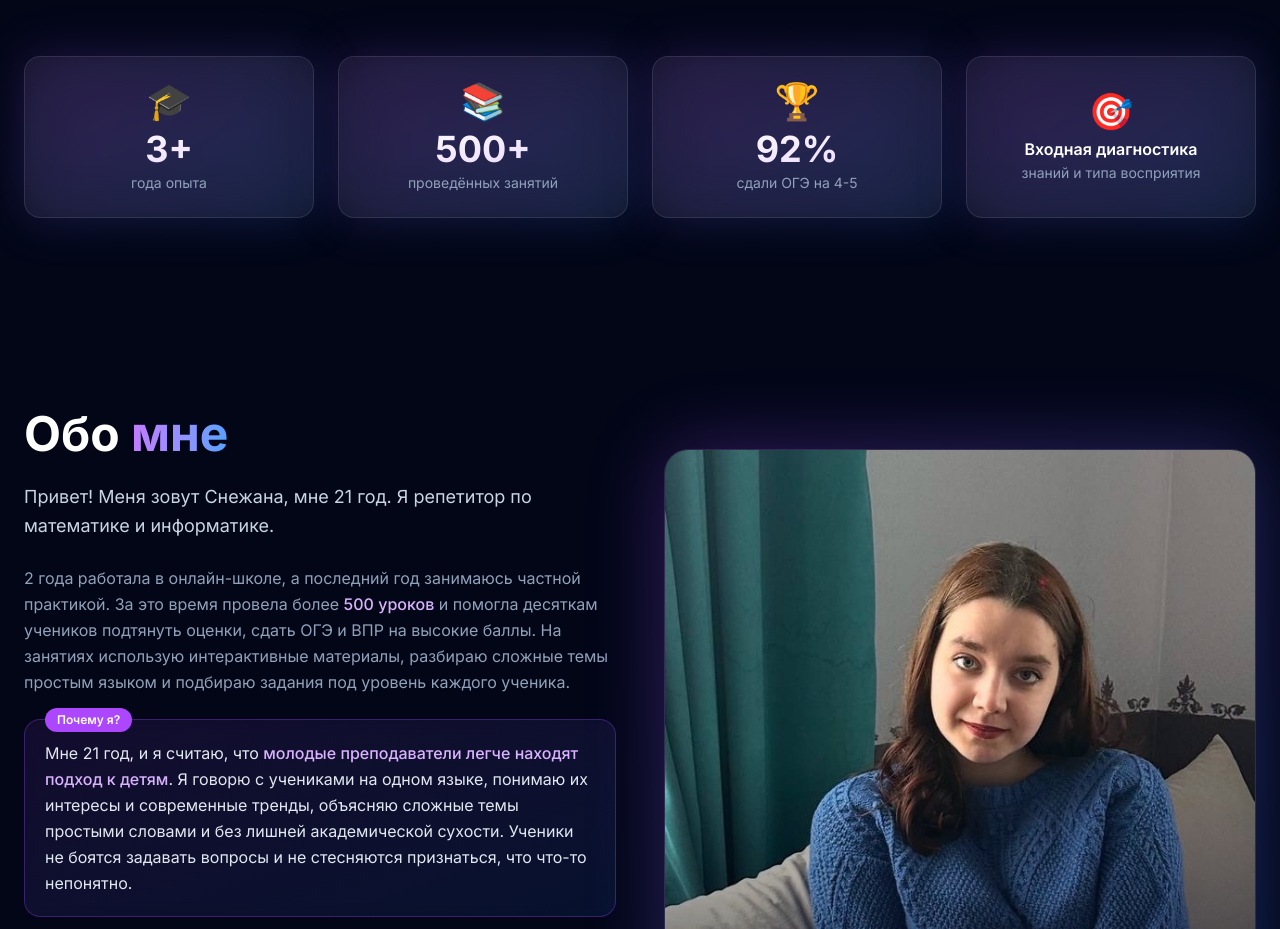
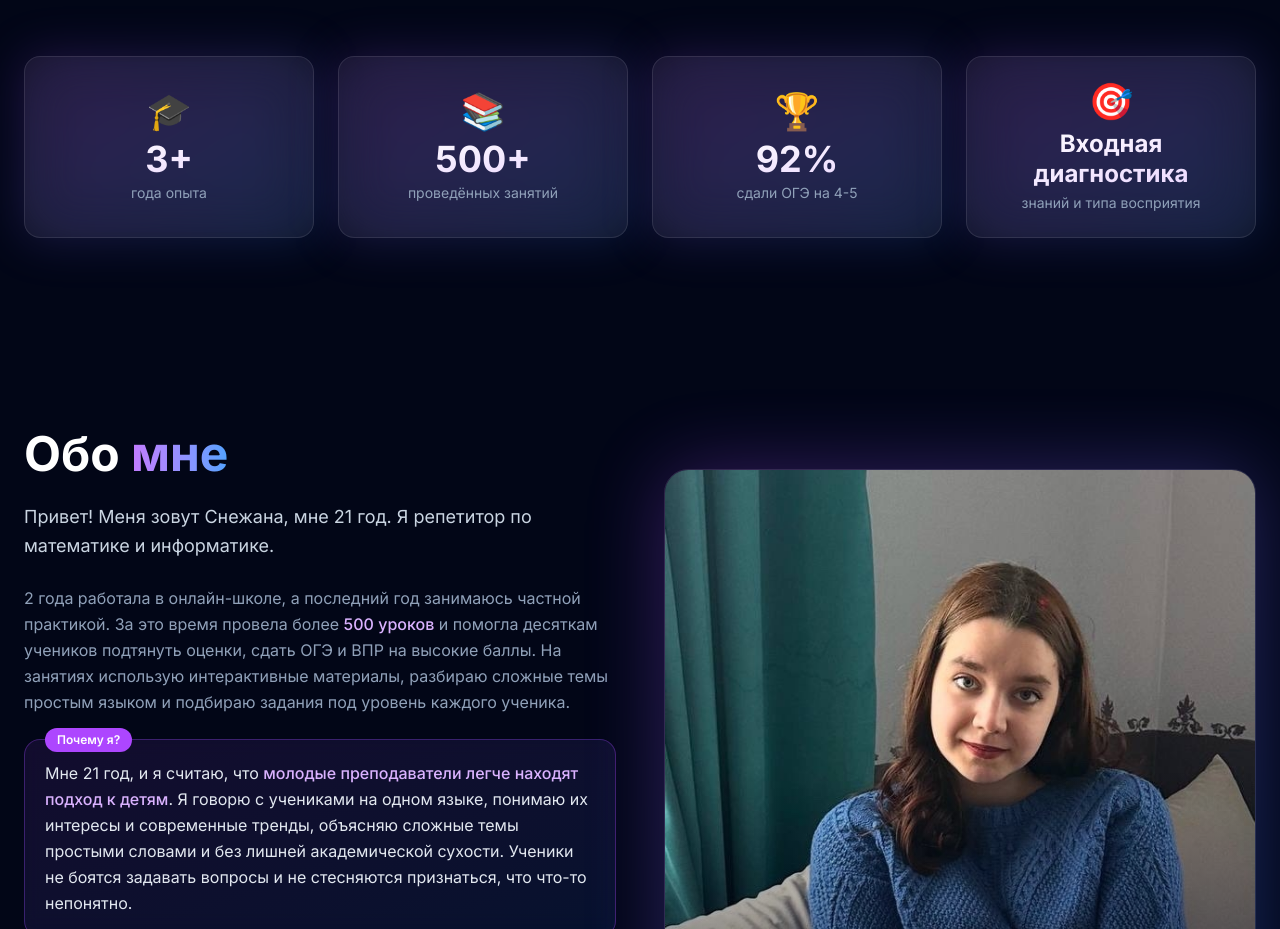
Before and after one commit to WltRfv/tutor-platform, a Next.js app: page / in a window 1280 px wide. Shown: the part 840-1769 px from the top of the page. Built offline with nearby package versions, Linux system fonts and the light colour scheme; no server answers.

Commit message:
fix: stats text uses same gradient, photo subtitle light lilac

```diff
--- a/app/globals.css
+++ b/app/globals.css
@@ -363,7 +363,7 @@ html:not(.dark) .photo-caption .text-white {
 }
 html:not(.dark) .photo-caption .text-purple-200,
 html:not(.dark) .photo-caption .text-purple-300 {
-  color: #D4D2E0 !important;                 /* мягкий лавандово-серый, не сливается с синим свитером */
+  color: #dddaee !important;                 /* мягкий лавандово-серый, не сливается с синим свитером */
 }
 
 html:not(.dark) .photo-caption {
--- a/components/landing/Stats.tsx
+++ b/components/landing/Stats.tsx
@@ -59,7 +59,7 @@ export function Stats() {
                   </>
                 ) : (
                   <>
-                    <div className="text-base font-semibold text-white leading-tight">
+                    <div className="text-2xl font-bold bg-gradient-to-br from-white to-purple-200 bg-clip-text text-transparent leading-tight">
                       {s.title}
                     </div>
                     <div className="text-sm text-slate-400 mt-1">{s.label}</div>
```
